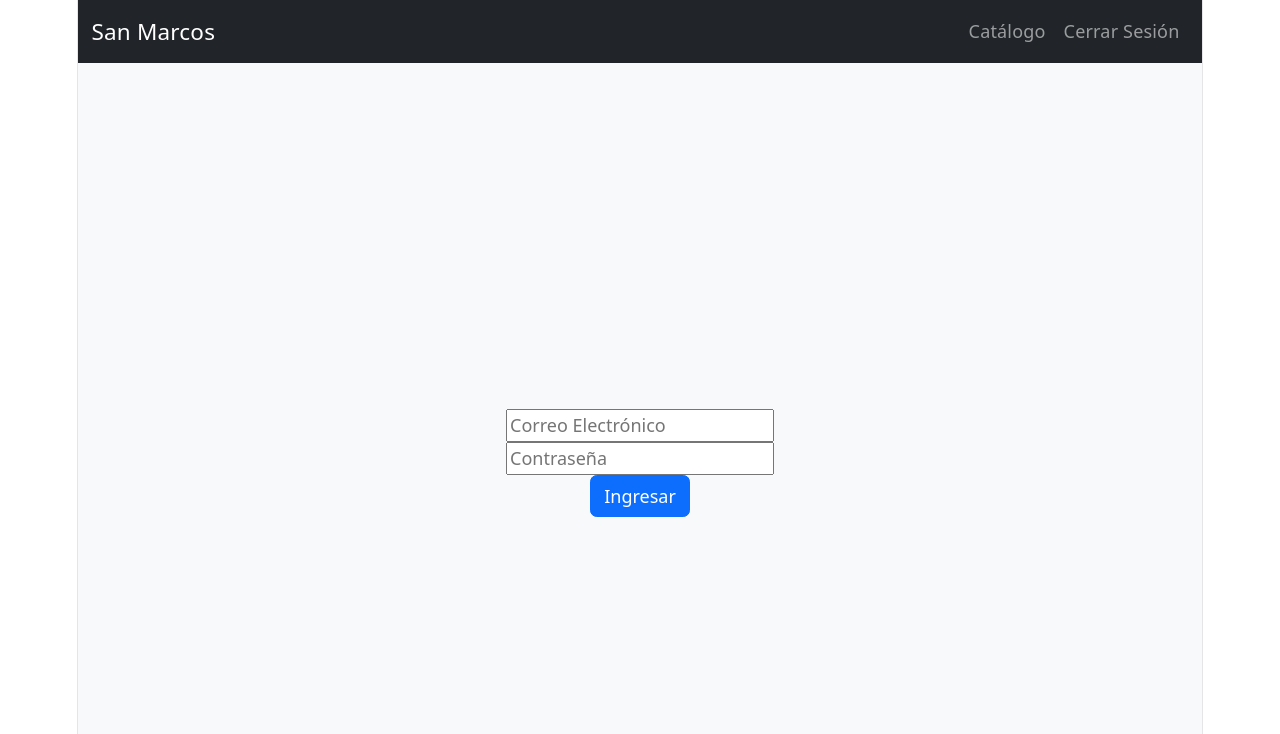
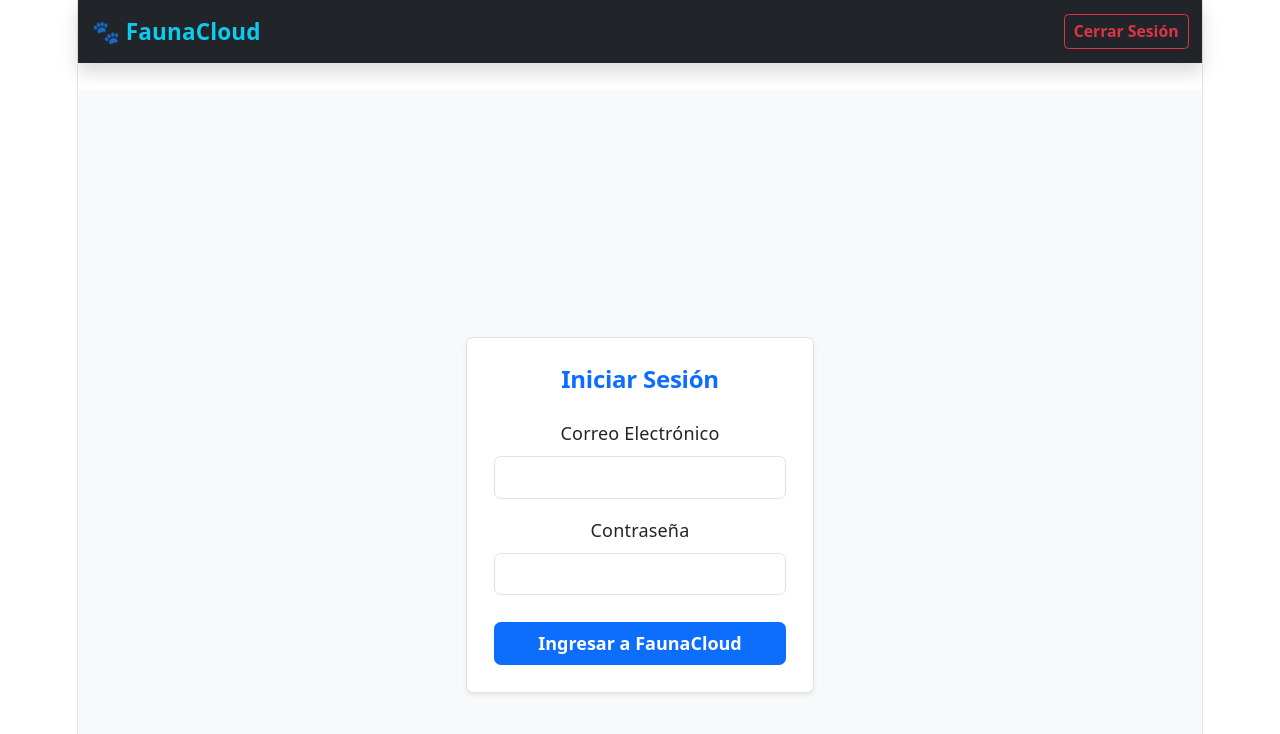
Before and after one commit to DIEGHOT/FaunaCloud, a React (Vite) app: page / in a window 1280 px wide. Before the commit this address led to /login. Shown: the top 734 px of the page. Built offline with nearby package versions, Linux system fonts and the light colour scheme.

Commit message:
feat: agrega hook de titulo, validacion de login y detalle de servicio

```diff
--- a/src/App.jsx
+++ b/src/App.jsx
@@ -1,24 +1,26 @@
-import React from 'react';
-import { BrowserRouter, Routes, Route, Navigate } from 'react-router-dom';
-
-// Agregamos la extensión .jsx a los archivos locales
-import { ServiciosProvider } from './context/ServiciosContext.jsx';
+import { BrowserRouter, Routes, Route } from 'react-router-dom';
 import NavbarPrincipal from './components/organisms/NavbarPrincipal.jsx';
 import Login from './pages/Login.jsx';
 import CatalogoServicios from './pages/CatalogoServicios.jsx';
+import DetalleServicio from './pages/DetalleServicio.jsx';
+// 1. Volvemos a importar el proveedor de tu contexto
+import { ServiciosProvider } from './context/ServiciosContext.jsx';
 
-export default function App() {
+function App() {
   return (
+    // 2. Envolvemos toda la aplicación con el Proveedor
     <ServiciosProvider>
       <BrowserRouter>
         <NavbarPrincipal />
-
         <Routes>
-          <Route path="/" element={<Navigate to="/login" />} />
+          <Route path="/" element={<Login />} />
           <Route path="/login" element={<Login />} />
           <Route path="/catalogo" element={<CatalogoServicios />} />
+          <Route path="/servicio/:id" element={<DetalleServicio />} />
         </Routes>
       </BrowserRouter>
     </ServiciosProvider>
   );
 }
+
+export default App;
--- a/src/components/molecules/TarjetaServicio.jsx
+++ b/src/components/molecules/TarjetaServicio.jsx
@@ -1,6 +1,10 @@
 import React from 'react';
+// 1. Importamos el hook de navegación
+import { useNavigate } from 'react-router-dom';
 
 export default function TarjetaServicio({ servicio }) {
+  const navigate = useNavigate(); // 2. Lo inicializamos
+
   return (
     <div className="card h-100 shadow-sm border-0">
       <div className="card-body d-flex flex-column">
@@ -15,7 +19,13 @@ export default function TarjetaServicio({ servicio }) {
           <span className="fs-5 fw-bold text-success">
             ${servicio.precio.toLocaleString('es-CL')}
           </span>
-          <button className="btn btn-outline-primary btn-sm">Ver detalle</button>
+          {/* 3. Conectamos el botón mandando el ID del servicio a la ruta */}
+          <button
+            className="btn btn-outline-primary btn-sm"
+            onClick={() => navigate(`/servicio/${servicio.id}`)}
+          >
+            Ver detalle
+          </button>
         </div>
       </div>
     </div>
--- a/src/components/organisms/FormularioLogin.jsx
+++ b/src/components/organisms/FormularioLogin.jsx
@@ -1,22 +1,64 @@
-import React from 'react';
-import { useNavigate } from 'react-router-dom'; // 1. Importar el hook
+import React, { useState } from 'react';
+import { useNavigate } from 'react-router-dom';
+// 1. Importamos nuestras funciones puras
+import { validarEmail, validarClave } from '../../utils/validaciones.js';
 
 export default function FormularioLogin() {
-  const navigate = useNavigate(); // 2. Inicializarlo
+  const navigate = useNavigate();
+
+  const [email, setEmail] = useState('');
+  const [password, setPassword] = useState('');
+  // 2. Nuevo estado para guardar los errores
+  const [errores, setErrores] = useState({});
 
   const manejarIngreso = (e) => {
-    e.preventDefault();
+    e.preventDefault(); // Evita recargar la página
 
+    // 3. Ejecutamos las validaciones
+    const errorEmail = validarEmail(email);
+    const errorClave = validarClave(password);
 
+    // Si alguno devuelve un mensaje (no está vacío), guardamos los errores y detenemos el envío
+    if (errorEmail || errorClave) {
+      setErrores({ email: errorEmail, clave: errorClave });
+      return;
+    }
 
+    // Si todo está correcto, limpiamos errores y navegamos al catálogo
+    setErrores({});
     navigate('/catalogo');
   };
 
   return (
-    <form onSubmit={manejarIngreso}>
-      <input type="email" name="email" placeholder="Correo Electrónico" required />
-      <input type="password" name="password" placeholder="Contraseña" required />
-      <button type="submit" className="btn btn-primary">Ingresar</button>
+    <form onSubmit={manejarIngreso} className="p-4 border rounded shadow-sm bg-white mx-auto" style={{maxWidth: '400px', marginTop: '50px'}}>
+      <h2 className="mb-4 text-center fw-bold text-primary">Iniciar Sesión</h2>
+
+      <div className="mb-3">
+        <label className="form-label">Correo Electrónico</label>
+        <input
+          type="text"
+          className={`form-control ${errores.email ? 'is-invalid' : ''}`}
+          value={email}
+          onChange={(e) => setEmail(e.target.value)}
+        />
+        {/* Mostramos el error solo si existe */}
+        {errores.email && <div className="invalid-feedback">{errores.email}</div>}
+      </div>
+
+      <div className="mb-4">
+        <label className="form-label">Contraseña</label>
+        <input
+          type="password"
+          className={`form-control ${errores.clave ? 'is-invalid' : ''}`}
+          value={password}
+          onChange={(e) => setPassword(e.target.value)}
+        />
+        {errores.clave && <div className="invalid-feedback">{errores.clave}</div>}
+      </div>
+
+      <button type="submit" className="btn btn-primary w-100 fw-bold">
+        Ingresar a FaunaCloud
+      </button>
     </form>
   );
 }
--- a/src/components/organisms/NavbarPrincipal.jsx
+++ b/src/components/organisms/NavbarPrincipal.jsx
@@ -1,22 +1,25 @@
 import React from 'react';
-import { Link } from 'react-router-dom';
+import { useNavigate } from 'react-router-dom';
 
 export default function NavbarPrincipal() {
+  const navigate = useNavigate();
+
+  const cerrarSesion = () => {
+    // Redirige de vuelta a la página de login
+    navigate('/login');
+  };
+
   return (
-    <nav className="navbar navbar-expand-lg navbar-dark bg-dark">
+    <nav className="navbar navbar-expand-lg navbar-dark bg-dark mb-4 shadow">
       <div className="container">
-        <Link className="navbar-brand" to="/catalogo">San Marcos</Link>
-        <div className="collapse navbar-collapse">
-          <ul className="navbar-nav ms-auto">
-            <li className="nav-item">
+        <span className="navbar-brand fw-bold text-info">
+          🐾 FaunaCloud
+        </span>
 
-              <Link className="nav-link" to="/catalogo">Catálogo</Link>
-            </li>
-            <li className="nav-item">
-
-              <Link className="nav-link" to="/login">Cerrar Sesión</Link>
-            </li>
-          </ul>
+        <div className="d-flex">
+          <button onClick={cerrarSesion} className="btn btn-outline-danger btn-sm fw-semibold">
+            Cerrar Sesión
+          </button>
         </div>
       </div>
     </nav>
--- /dev/null
+++ b/src/hooks/useTituloPagina.js
@@ -0,0 +1,7 @@
+import { useEffect } from 'react';
+
+export function useTituloPagina(titulo) {
+  useEffect(() => {
+    document.title = `${titulo} | FaunaCloud`;
+  }, [titulo]);
+}
--- /dev/null
+++ b/src/pages/DetalleServicio.jsx
@@ -0,0 +1,56 @@
+import React from 'react';
+// Importamos useParams para leer la URL y useNavigate para el botón de volver
+import { useParams, useNavigate } from 'react-router-dom';
+import { useServicios } from '../context/ServiciosContext.jsx';
+import { useTituloPagina } from '../hooks/useTituloPagina.js';
+
+export default function DetalleServicio() {
+  const { id } = useParams(); // Leemos el ID desde la ruta
+  const navigate = useNavigate();
+  const { servicios } = useServicios();
+
+  useTituloPagina('Detalle del Servicio');
+
+  const servicioEncontrado = servicios?.find((s) => s.id === Number(id));
+
+
+  if (!servicioEncontrado) {
+    return (
+      <div className="container py-5 text-center">
+        <h2 className="text-danger">Servicio no encontrado</h2>
+        <p>No existe un servicio con el código "{id}".</p>
+        <button className="btn btn-primary mt-3" onClick={() => navigate('/catalogo')}>
+          Volver al catálogo
+        </button>
+      </div>
+    );
+  }
+
+  // Si lo encuentra, mostramos los detalles:
+  return (
+    <div className="container py-5">
+      <div className="card shadow border-0 mx-auto" style={{ maxWidth: '600px' }}>
+        <div className="card-body p-5">
+          <span className="badge bg-primary mb-3 fs-6">{servicioEncontrado.categoria}</span>
+          <h2 className="card-title fw-bold mb-3">{servicioEncontrado.nombre}</h2>
+          <p className="text-muted mb-4">Recomendado para: <strong>{servicioEncontrado.especie}</strong></p>
+
+          <div className="bg-light p-3 rounded mb-4">
+            <h5 className="fw-semibold">Descripción del servicio</h5>
+            <p className="mb-0">{servicioEncontrado.observaciones}</p>
+          </div>
+
+          <div className="d-flex justify-content-between align-items-center mt-5">
+            <h3 className="text-success fw-bold mb-0">
+              ${servicioEncontrado.precio.toLocaleString('es-CL')}
+            </h3>
+            {/* navigate(-1) funciona como el botón "Atrás" del navegador */}
+            <button className="btn btn-outline-secondary px-4" onClick={() => navigate(-1)}>
+              Volver
+            </button>
+          </div>
+        </div>
+      </div>
+    </div>
+  );
+}
--- /dev/null
+++ b/src/utils/validaciones.js
@@ -0,0 +1,12 @@
+
+export function validarEmail(email) {
+  if (!email || email.trim() === '') return 'El correo es obligatorio.';
+  if (!email.includes('@') || !email.includes('.')) return 'Debes ingresar un correo válido.';
+  return '';
+}
+
+export function validarClave(clave) {
+  if (!clave || clave.trim() === '') return 'La contraseña es obligatoria.';
+  if (clave.length < 6) return 'La contraseña debe tener al menos 6 caracteres.';
+  return '';
+}
```
Also changed, not shown: 1 other file (tests, documents, lock files or other folders).
